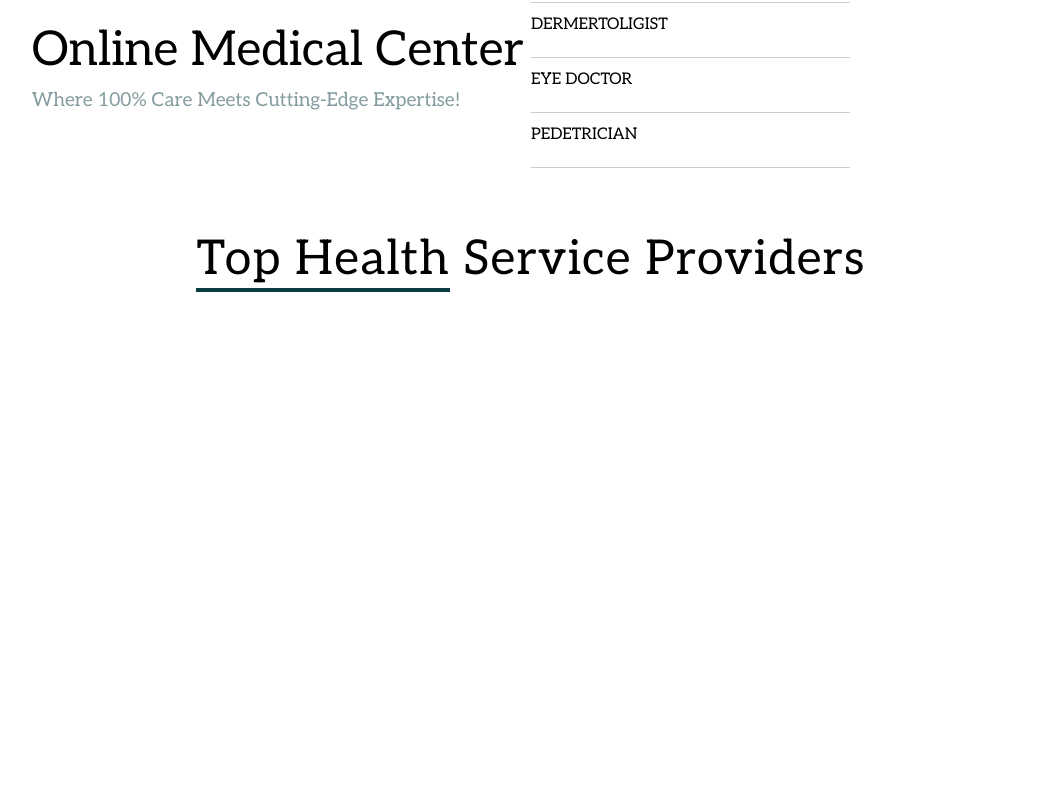
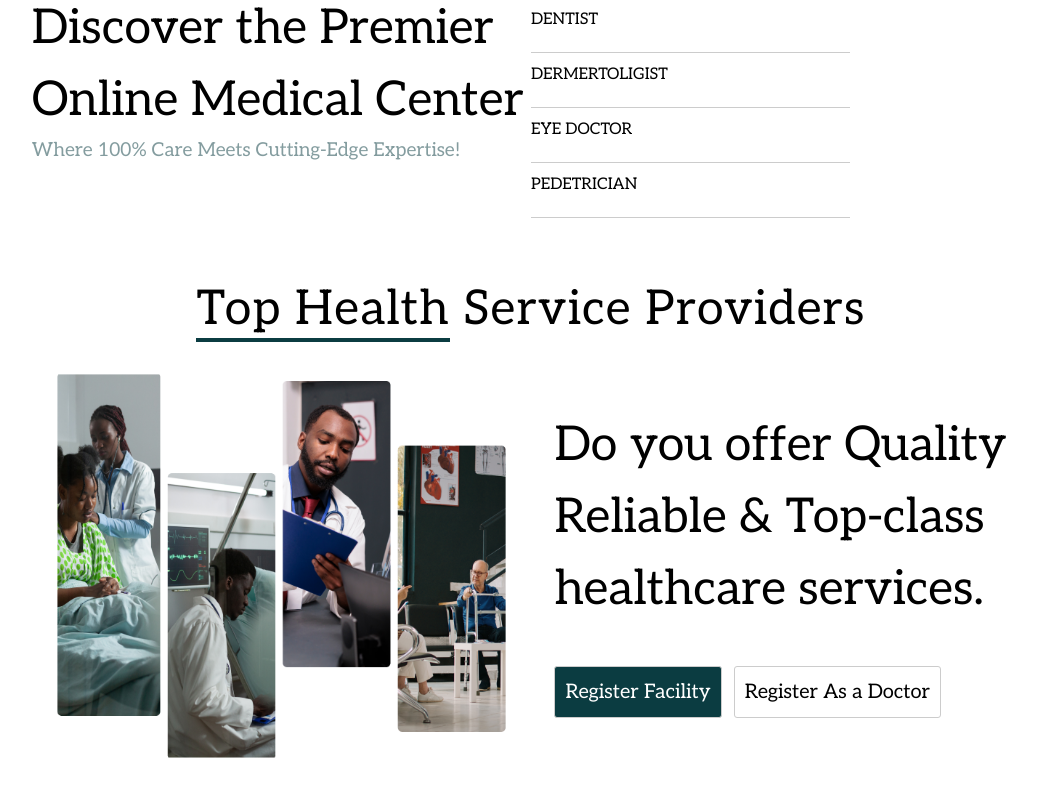
Before and after one commit to CARE-CONNECT-KENYA/care-connect-frontend, a Next.js app: page / in a window 1280 px wide. Shown: the part 697-1493 px from the top of the page, without its empty margins (109-1146 px from the left). Before the commit the page ends 1009 px from the top, so only its background shows below. Built offline with nearby package versions, Linux system fonts and the light colour scheme.

Commit message:
added homepage cat section

```diff
--- a/app/Components/HomePage.module.css
+++ b/app/Components/HomePage.module.css
@@ -1,7 +1,7 @@
 /* This is the header section */
 .header{
     background-image: url('/images/care-connect-hero-image.jpg');
-    height: 450px;
+    height: 500px;
     margin-top: 0px;
     text-align: center;
     border-radius: 6px;
@@ -84,3 +84,38 @@
 .header{
     background-image: src();
 }
+
+
+/* registartion area hoem page */
+
+.registertext h1{
+    font-size: 3rem;
+
+
+
+}
+.registertext{
+    display: grid;
+    place-items: center;
+    grid-template-columns: repeat(auto-fit, minmax(100px, 1fr));
+    margin-left: auto;
+    margin-right: auto;
+    width: 80%;
+    margin: auto;
+}
+.facilitybtn{
+    border: 1px solid #ccc ;
+    border-radius: 3px;
+    background-color: var(--primary-color);
+    color: white;
+    padding: 10px;
+    font-size: 1.25rem;
+}
+
+.doctorbtn{
+    border: 1px solid #ccc ;
+    border-radius: 3px;
+    padding: 10px;
+    font-size: 1.25rem;
+
+}
--- /dev/null
+++ b/app/Components/HomeRegister.tsx
@@ -0,0 +1,29 @@
+import React from 'react'
+import styles from "./HomePage.module.css"
+import Link from 'next/link'
+
+function HomeRegister() {
+  return (
+    <div className={styles.registertext}>
+        <div>
+            <img src='/images/reg-calltoation.png'  alt='registration-care-connect-cat'/>
+        </div>
+
+        <div className={styles.description} >
+            <div>
+                <h1>
+                Do you offer Quality <br></br>Reliable & Top-class <br></br>healthcare services.
+                </h1>
+            </div>
+
+            <div className=' flex gap-3 mt-10'>
+                <Link className={styles.facilitybtn} href="/" ><button>Register Facility</button></Link>
+                <Link className={styles.doctorbtn}  href="/"><button>Register As a Doctor</button></Link>
+            </div>
+
+        </div>
+    </div>
+  )
+}
+
+export default HomeRegister
--- a/app/page.tsx
+++ b/app/page.tsx
@@ -1,6 +1,7 @@
 import HomeCategories from "./Components/HomeCategories";
 import HomeFaeturedlist from "./Components/HomeFaeturedlist";
 import HomeHeader from "./Components/HomeHeader";
+import HomeRegister from "./Components/HomeRegister";
 export default function Home() {
   return (
     <div>
@@ -15,6 +16,9 @@ export default function Home() {
       <div>
         <HomeFaeturedlist />
       </div>
+      <div>
+        <HomeRegister />
+      </div>
 
 
 
```
